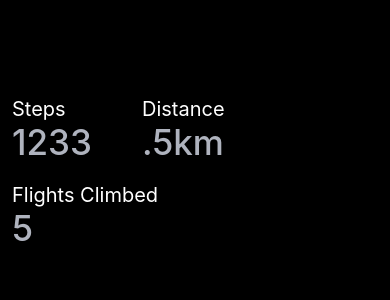
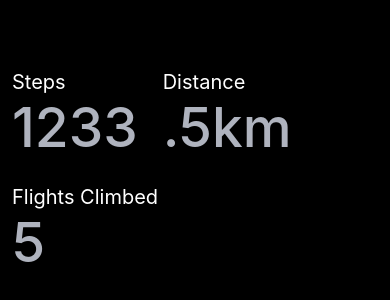
Before and after one commit to rob76c/HalcyonStepCounter, a React Native app: screen / in a window 390 px wide. Shown: the part 258-558 px from the top of the page. Built offline with nearby package versions, Linux system fonts and the light colour scheme.

Commit message:
use flex gap

```diff
--- a/App.tsx
+++ b/App.tsx
@@ -7,7 +7,7 @@ type ValueProps = {
 }
 
 const Value = ({ label, value }: ValueProps) => (
-  <View style={styles.valueContainer}>
+  <View>
     <Text style={styles.label}>{label}</Text>
     <Text style={styles.value}>{value}</Text>
   </View>
@@ -18,12 +18,12 @@ export default function App() {
     <View style={styles.container}>
       <Text>Hello!</Text>
 
-      <View style={{ flexDirection: "row" }}>
+      <View style={styles.values}>
         <Value label="Steps" value="1233" />
         <Value label="Distance" value=".5km" />
+        <Value label="Flights Climbed" value="5" />
       </View>
 
-      <Value label="Flights Climbed" value="5" />
       <StatusBar style="auto" />
     </View>
   );
@@ -36,16 +36,17 @@ const styles = StyleSheet.create({
     justifyContent: "center",
     padding: 12,
   },
-  valueContainer: {
-    marginRight: 50,
-    marginVertical: 10,
+  values: {
+    flexDirection: 'row',
+    gap: 25,
+    flexWrap: 'wrap',
   },
   label: {
     color: "white",
     fontSize: 20,
   },
   value: {
-    fontSize: 35,
+    fontSize: 55,
     color: "#AFB3BE",
     fontWeight: "500",
   },
```
